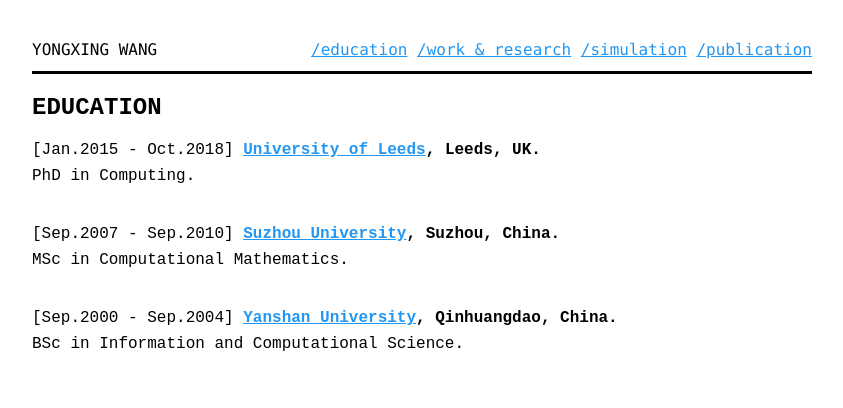
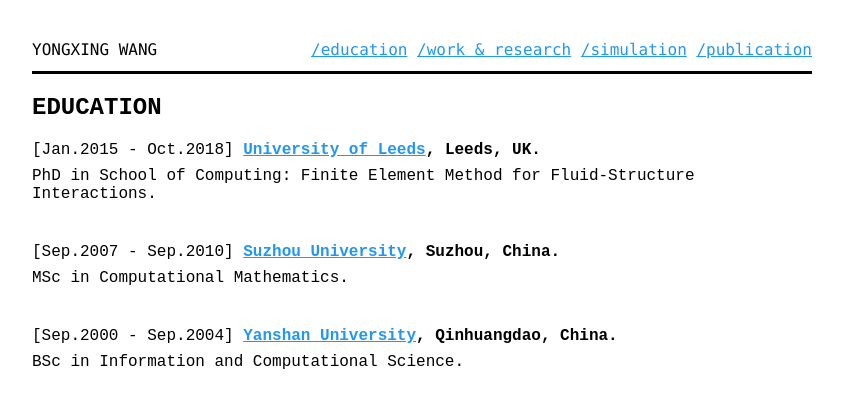
Before and after one commit to yongxingwang/yongxingwang.github.io, a Jekyll site: the page built from education.html, in a window 1280 px wide. Shown: the top 408 px of the page, without its empty margins (218-1061 px from the left). Built offline with Jekyll 4.4.1, drawn with Linux system fonts in a browser that asks for light colours.

Commit message:
Update education.html

```diff
--- a/education.html
+++ b/education.html
@@ -10,7 +10,7 @@
     <section id="graph-benchmark">
         <header>[Jan.2015 - Oct.2018] <strong><a href="https://www.leeds.ac.uk/" target="_blank">University of Leeds</a>, Leeds, UK.</strong> </header>
         <p>
-            PhD in Computing.
+            PhD in School of Computing: Finite Element Method for Fluid-Structure Interactions.
         </p>
     </section>
 
```
